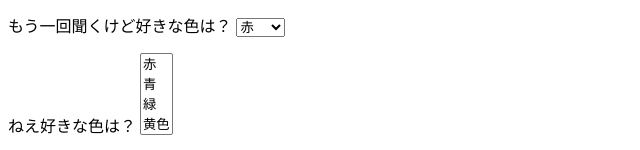
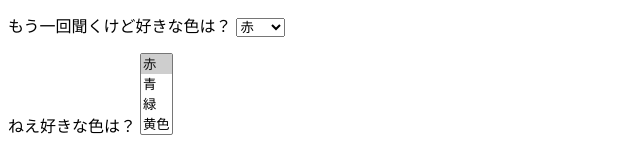
Before and after one commit to ekuaru/web1-5, a plain HTML site: page index.html in a window 1280 px wide. Shown: the part 1669-1819 px from the top of the page, 0-640 px from the left. Drawn offline with Linux system fonts and the light colour scheme.

Commit message:
Update index.html

```diff
--- a/index.html
+++ b/index.html
@@ -79,7 +79,7 @@
 
         <p>ねえ好きな色は？
       <select name="input5" multiple>
-        <option value="red" serected>赤
+        <option value="red" selected>赤
         <option value="blue">青
         <option value="green">緑
         <option value="yellow">黄色
```
